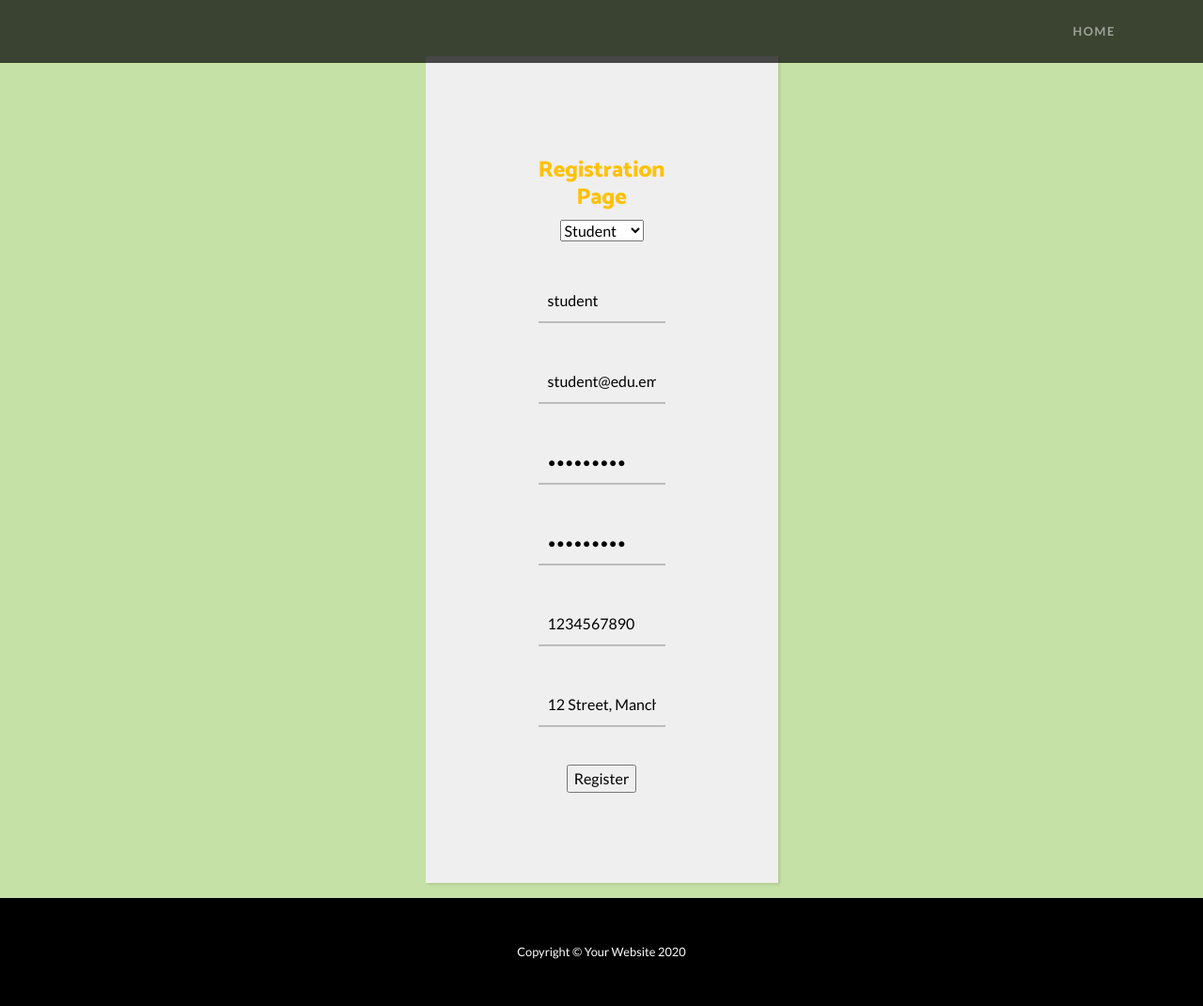
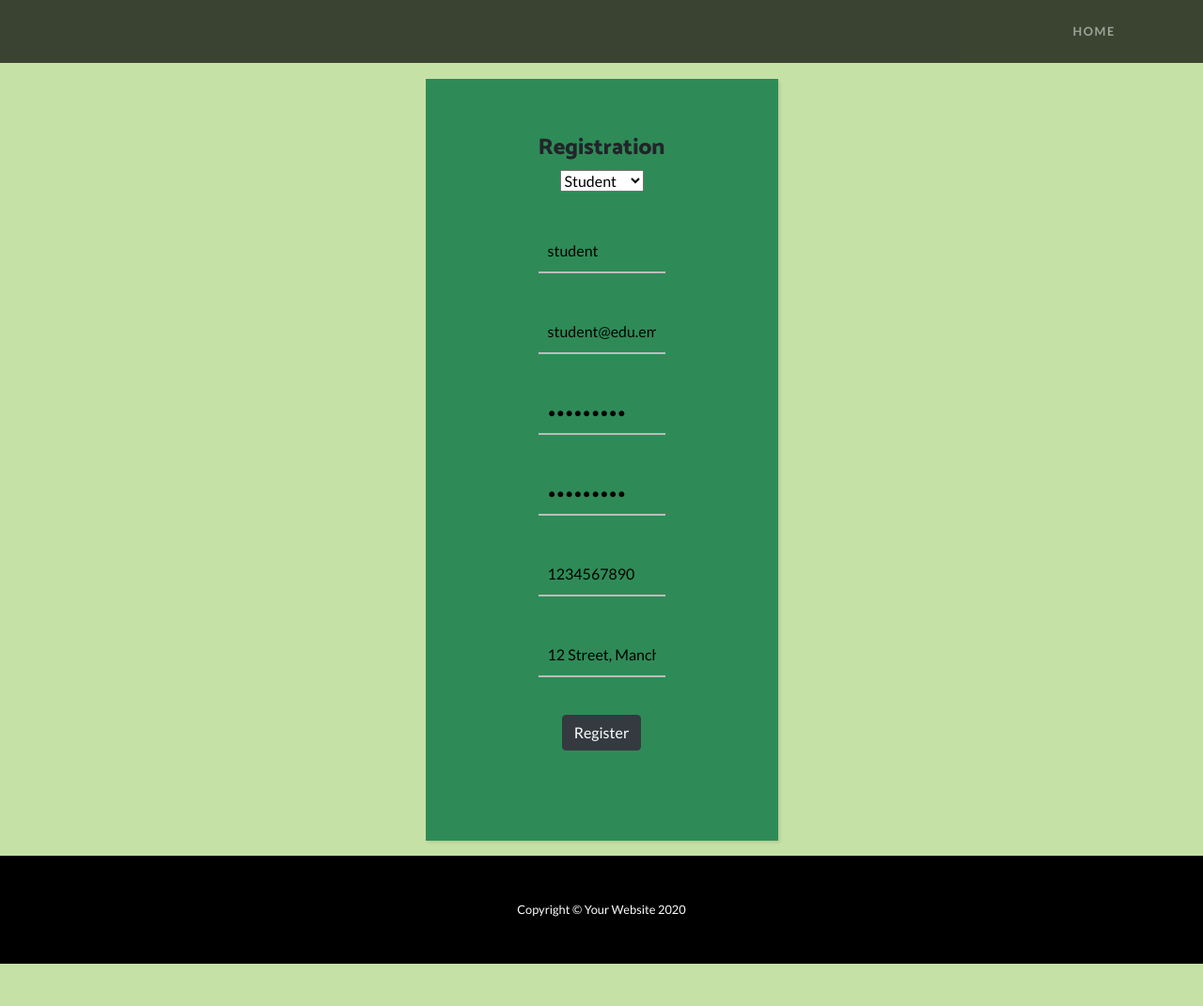
Before and after one commit to usman-97/BCSPlacementAdvertisement, a PHP site: page /register in a window 1280 px wide. Shown: the whole page at 94% size. After the commit the page ends 1026 px from the top, so only its background shows below. Run offline with PHP 8.4, Linux system fonts and the light colour scheme.

Commit message:
update login and register page

```diff
--- a/Views/register.phtml
+++ b/Views/register.phtml
@@ -8,7 +8,7 @@
         {
             width: 30%;
             margin: 60px auto;
-            background: #efefef;
+            background: #2E8B57;
             padding: 60px 120px 80px 120px;
             text-align: center;
             -webkit-box-shadow: 2px 2px 3px rgba(0,0,0,0.1);
@@ -40,6 +40,10 @@
             background: transparent;
             border: none;
             outline: none;
+        }
+
+        input::placeholder {
+            color: #000000;
         }
 
         .line-box
@@ -88,10 +92,11 @@
     </style>
 </head>
 <body>
+<br />
 <section>
     <div>
         <form action="" method="post" class="form-group">
-            <h4 class="text-warning text-center pt-5">Registration Page</h4>
+            <h4>Registration</h4>
             <select name="userType">
                 <option>Student</option>
                 <option>Employer</option>
@@ -179,7 +184,7 @@
                         </div>
                     </label>
 
-                    <input type="submit" name="register" value="Register">
+                    <input type="submit" name="register" value="Register" class="btn btn-dark">
             <p style="color: #bd2130"><?php echo $view->error ?></p>
             </div>
         </form>
--- /dev/null
+++ b/Views/viewPlacements.phtml
@@ -0,0 +1 @@
+<?php
--- /dev/null
+++ b/viewPlacements.php
@@ -0,0 +1 @@
+<?php
```
Also changed, not shown: Views/login.phtml (+7 -2 lines).
